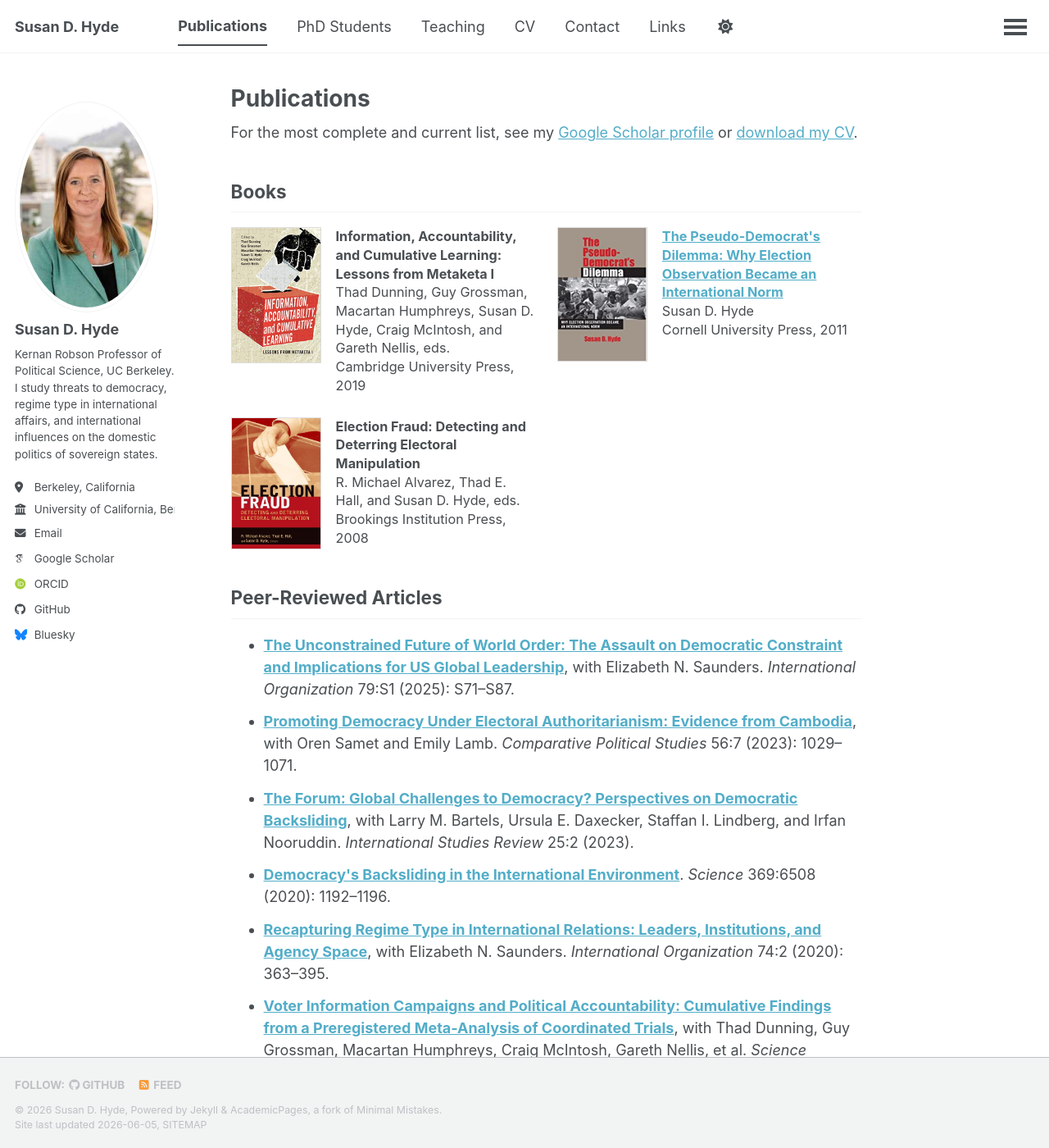
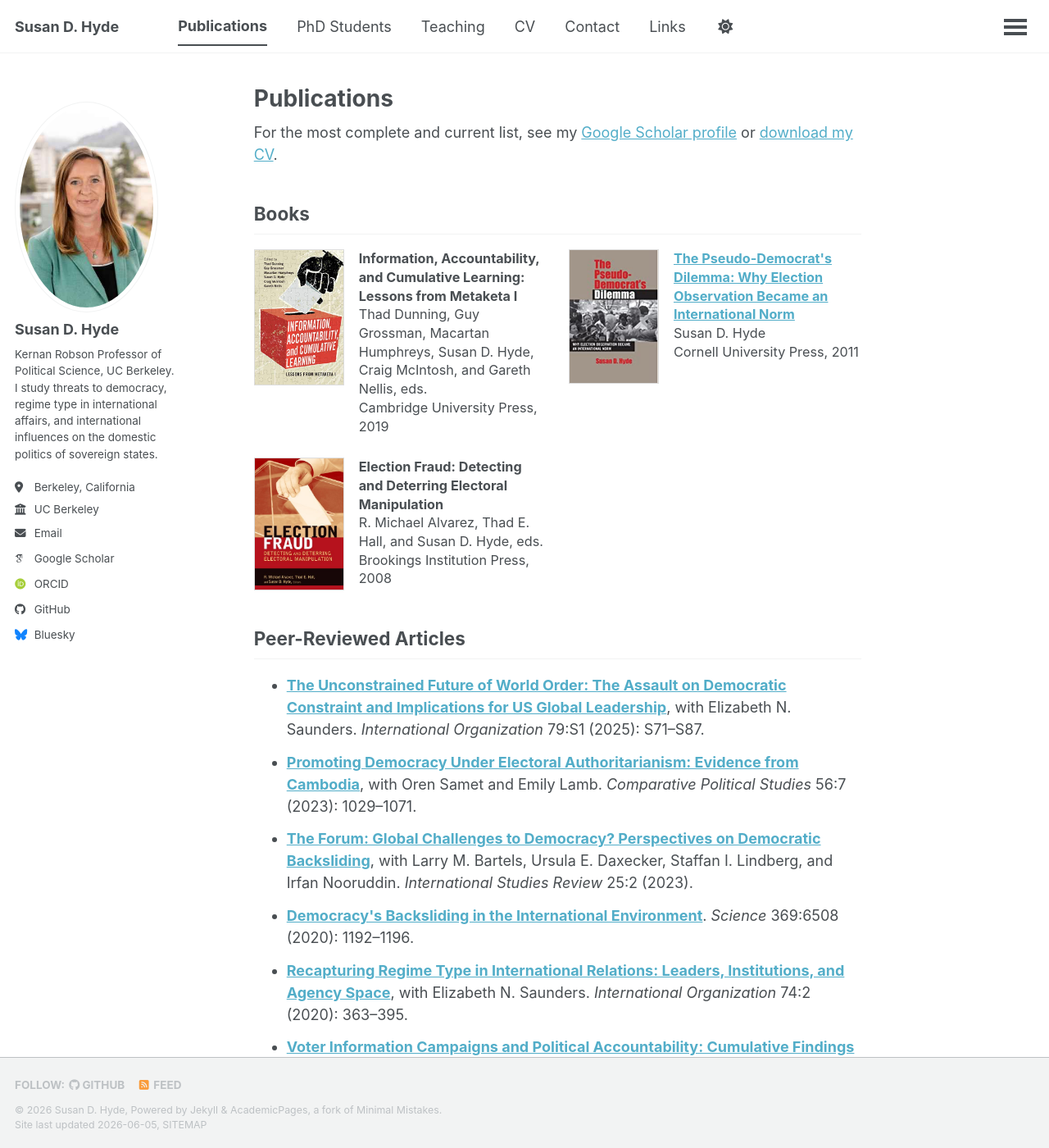
Before and after one commit to hydesusan/hydesusan.github.io, a Jekyll site: the page built from _pages/publications.md, in a window 1280 px wide and 1400 px high. Shown: the whole window at 82% size. Built offline with Jekyll 4.4.1, drawn with Linux system fonts in a browser that asks for light colours; some web fonts are replaced; a script that is not in the unit is left out; part of the change alters nothing that is shown.

Commit message:
Add remaining article links; shorten sidebar employer to UC Berkeley; CSS to stop sidebar crowding main column
Co-Authored-By: Claude Opus 4.8 (1M context) <noreply@anthropic.com>

```diff
--- a/_config.yml
+++ b/_config.yml
@@ -27,7 +27,7 @@ author:
   pronouns         :
   bio              : "Kernan Robson Professor of Political Science, UC Berkeley. I study threats to democracy, regime type in international affairs, and international influences on the domestic politics of sovereign states."
   location         : "Berkeley, California"
-  employer         : "University of California, Berkeley"
+  employer         : "UC Berkeley"
   uri              :
   email            : "susanhyde@berkeley.edu"
 
--- a/_includes/head/custom.html
+++ b/_includes/head/custom.html
@@ -14,4 +14,12 @@
 <link rel="icon" href="/images/favicon.ico"/>
 <meta name="theme-color" content="#ffffff"/>
 
+<!-- Layout tweaks: keep the author sidebar from crowding the main column -->
+<style>
+  .author__urls li { white-space: normal; overflow-wrap: anywhere; }
+  @media (min-width: 64em) {
+    .page { padding-left: 6.5%; }
+  }
+</style>
+
 <!-- end custom head snippets -->
--- a/_pages/publications.md
+++ b/_pages/publications.md
@@ -33,20 +33,20 @@ For the most complete and current list, see my [Google Scholar profile](https://
 <li><a href="https://doi.org/10.1177/00104140221139387"><strong>Promoting Democracy Under Electoral Authoritarianism: Evidence from Cambodia</strong></a>, with Oren Samet and Emily Lamb. <em>Comparative Political Studies</em> 56:7 (2023): 1029–1071.</li>
 <li><a href="https://doi.org/10.1093/isr/viad019"><strong>The Forum: Global Challenges to Democracy? Perspectives on Democratic Backsliding</strong></a>, with Larry M. Bartels, Ursula E. Daxecker, Staffan I. Lindberg, and Irfan Nooruddin. <em>International Studies Review</em> 25:2 (2023).</li>
 <li><a href="https://www.science.org/doi/10.1126/science.abb2434"><strong>Democracy's Backsliding in the International Environment</strong></a>. <em>Science</em> 369:6508 (2020): 1192–1196.</li>
-<li><a href="https://doi.org/10.1017/S0020818319000365"><strong>Recapturing Regime Type in International Relations: Leaders, Institutions, and Agency Space</strong></a>, with Elizabeth N. Saunders. <em>International Organization</em> 74:2 (2020): 363–395.</li>
+<li><a href="https://www.cambridge.org/core/journals/international-organization/article/abs/recapturing-regime-type-in-international-relations-leaders-institutions-and-agency-space/E1CD35C02F0A247A67D9E7BE361A5FC7"><strong>Recapturing Regime Type in International Relations: Leaders, Institutions, and Agency Space</strong></a>, with Elizabeth N. Saunders. <em>International Organization</em> 74:2 (2020): 363–395.</li>
 <li><a href="https://doi.org/10.1126/sciadv.aaw2612"><strong>Voter Information Campaigns and Political Accountability: Cumulative Findings from a Preregistered Meta-Analysis of Coordinated Trials</strong></a>, with Thad Dunning, Guy Grossman, Macartan Humphreys, Craig McIntosh, Gareth Nellis, et al. <em>Science Advances</em> 5:7 (2019).</li>
 <li><a href="https://doi.org/10.1007/s11558-018-9331-6"><strong>The Elusive Sources of Legitimacy Beliefs: Civil Society Views of International Election Observers</strong></a>, with Daniel L. Nielson and Judith Kelley. <em>The Review of International Organizations</em> 14:4 (2019): 685–715.</li>
 <li><a href="https://doi.org/10.1017/S000712341600020X"><strong>Surviving Elections: Election Violence, Incumbent Victory, and Post-Election Repercussions</strong></a>, with Emilie M. Hafner-Burton and Ryan S. Jablonski. <em>British Journal of Political Science</em> 48:2 (2018): 459–488.</li>
 <li><a href="https://doi.org/10.1080/17457289.2017.1394865"><strong>Does Fraud Trump Partisanship? The Impact of Contentious Elections on Voter Confidence</strong></a>, with Elizabeth Iams Wellman and Thad E. Hall. <em>Journal of Elections, Public Opinion and Parties</em> 28:3 (2018): 330–348.</li>
-<li><strong>Experiments in International Relations: Lab, Survey, and Field</strong>. <em>Annual Review of Political Science</em> 18 (2015): 403–424.</li>
+<li><a href="https://doi.org/10.1146/annurev-polisci-020614-094854"><strong>Experiments in International Relations: Lab, Survey, and Field</strong></a>. <em>Annual Review of Political Science</em> 18 (2015): 403–424.</li>
 <li><a href="https://doi.org/10.1017/S0020818313000465"><strong>Information and Self-Enforcing Democracy: The Role of International Election Observation</strong></a>, with Nikolay Marinov. <em>International Organization</em> 68:2 (2014): 329–359.</li>
 <li><a href="https://doi.org/10.1017/S0007123412000671"><strong>When Do Governments Resort to Election Violence?</strong></a>, with Emilie M. Hafner-Burton and Ryan S. Jablonski. <em>British Journal of Political Science</em> 44:1 (2014): 149–179.</li>
-<li><strong>Which Elections Can Be Lost?</strong>, with Nikolay Marinov. <em>Political Analysis</em> 20:2 (2012): 191–210.</li>
-<li><strong>Catch Us If You Can: Election Monitoring and International Norm Diffusion</strong>. <em>American Journal of Political Science</em> 55:2 (2011): 356–369.</li>
-<li><strong>International Scrutiny and Pre-Electoral Fiscal Manipulation in Developing Countries</strong>, with Angela O'Mahony. <em>Journal of Politics</em> 72 (2010): 690–704.</li>
+<li><a href="https://www.jstor.org/stable/23260172"><strong>Which Elections Can Be Lost?</strong></a>, with Nikolay Marinov. <em>Political Analysis</em> 20:2 (2012): 191–210.</li>
+<li><a href="https://doi.org/10.1111/j.1540-5907.2011.00508.x"><strong>Catch Us If You Can: Election Monitoring and International Norm Diffusion</strong></a>. <em>American Journal of Political Science</em> 55:2 (2011): 356–369.</li>
+<li><a href="https://doi.org/10.1017/S0022381610000101"><strong>International Scrutiny and Pre-Electoral Fiscal Manipulation in Developing Countries</strong></a>, with Angela O'Mahony. <em>Journal of Politics</em> 72 (2010): 690–704.</li>
 <li><a href="https://doi.org/10.1017/S1537592710001222"><strong>Experimenting in Democracy Promotion: International Observers and the 2004 Presidential Elections in Indonesia</strong></a>. <em>Perspectives on Politics</em> 8 (2010): 511–527.</li>
 <li><a href="https://doi.org/10.1177/0002716209351513"><strong>The Future of Field Experiments in International Relations</strong></a>. <em>The ANNALS of the American Academy of Political and Social Science</em> 628:1 (2010): 72–84.</li>
-<li><strong>In the Shadow of Democracy Promotion: Strategic Manipulation, International Observers, and Election Boycotts</strong>, with Emily Beaulieu. <em>Comparative Political Studies</em> 42:3 (2009): 392–415.</li>
+<li><a href="https://doi.org/10.1177/0010414008325571"><strong>In the Shadow of Democracy Promotion: Strategic Manipulation, International Observers, and Election Boycotts</strong></a>, with Emily Beaulieu. <em>Comparative Political Studies</em> 42:3 (2009): 392–415.</li>
 <li><a href="https://muse.jhu.edu/article/236122"><strong>The Observer Effect in International Politics: Evidence from a Natural Experiment</strong></a>. <em>World Politics</em> 60:1 (2007): 37–63.</li>
 </ul>
 
```
